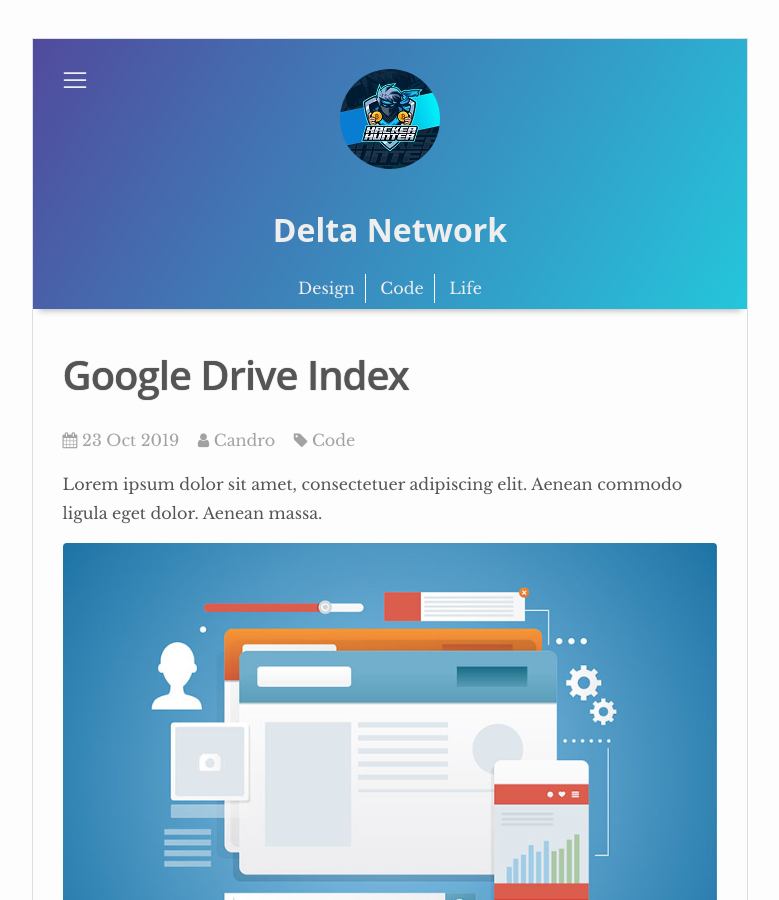
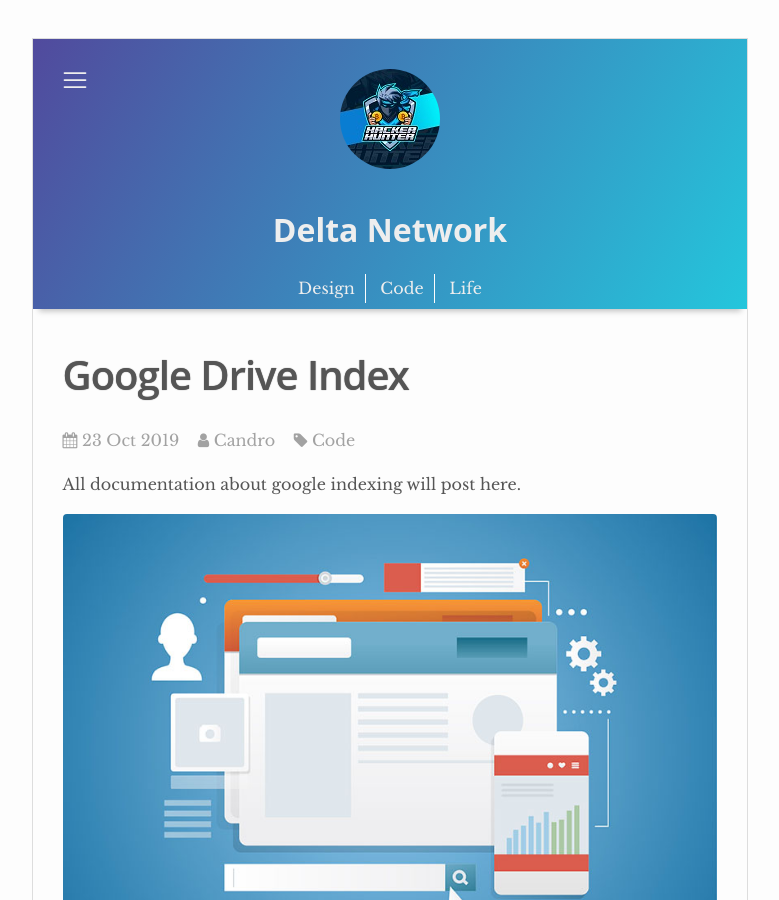
Before and after one commit to tulungagung/tulungagung.github.io, a Jekyll site: the page built from _posts/2019-10-23-google-drive-index.markdown, in a window 1280 px wide and 900 px high. Shown: the whole window, without its empty margins (250-1029 px from the left). Built offline with Jekyll 4.4.1, drawn with Linux system fonts in a browser that asks for light colours.

Commit message:
:rocket: posting

```diff
--- a/_posts/2019-10-23-google-drive-index.markdown
+++ b/_posts/2019-10-23-google-drive-index.markdown
@@ -6,7 +6,7 @@
 categories: code
 author: candro
 ---
-Lorem ipsum dolor sit amet, consectetuer adipiscing elit. Aenean commodo ligula eget dolor. Aenean massa.
+All documentation about google indexing will post here.
 
 
 ![]({{site.baseurl}}/images/lost-9.jpg)
```
